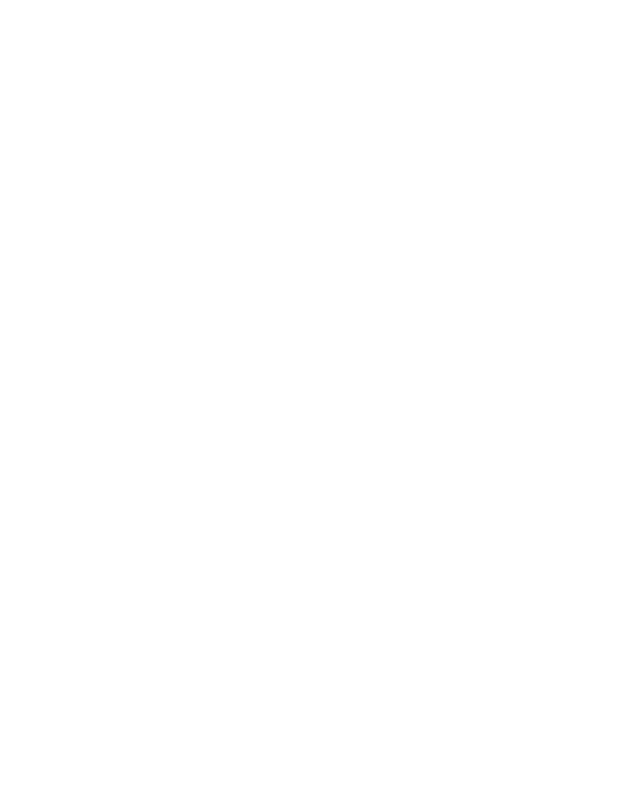
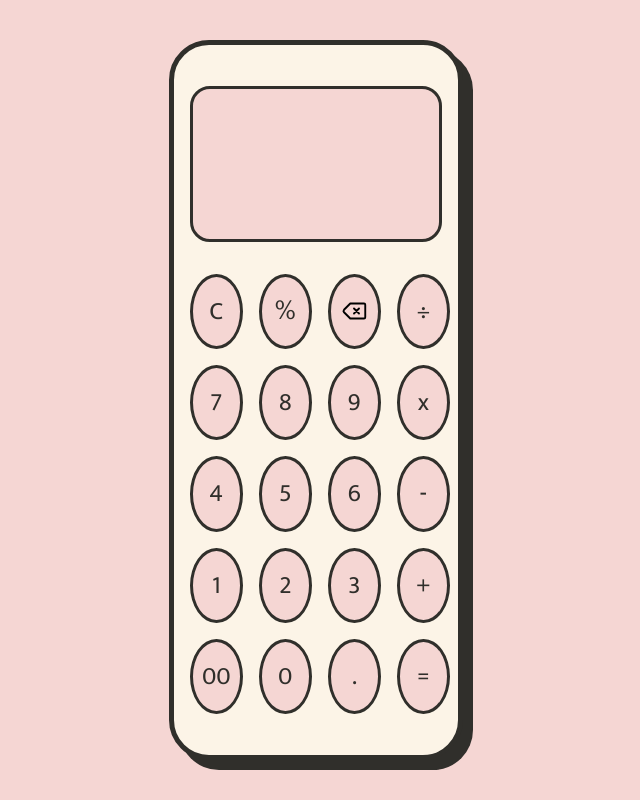
Before and after one commit to Karthikkk-24/JavaScriptCalculator, a plain HTML site: page index.html in a window 1280 px wide. Shown: the whole page, without its empty margins (324-964 px from the left). Drawn offline with Linux system fonts and the light colour scheme.

Commit message:
Design Ready

```diff
--- a/index.html
+++ b/index.html
@@ -11,7 +11,43 @@
 </head>
 
 <body>
-
+    <div class="page">
+        <div class="mobile">
+            <div class="input">
+                <input type="text" readonly>
+            </div>
+            <div class="operations">
+                <button class="calculator_btn">C</button>
+                <button class="calculator_btn">%</button>
+                <button class="calculator_btn">
+                    <svg xmlns="http://www.w3.org/2000/svg" class="icon icon-tabler icon-tabler-backspace" width="30"
+                        height="30" viewBox="0 0 24 24" stroke-width="1.5" stroke="black" fill="none"
+                        stroke-linecap="round" stroke-linejoin="round">
+                        <path stroke="none" d="M0 0h24v24H0z" fill="none" />
+                        <path d="M20 6a1 1 0 0 1 1 1v10a1 1 0 0 1 -1 1h-11l-5 -5a1.5 1.5 0 0 1 0 -2l5 -5z" />
+                        <path d="M12 10l4 4m0 -4l-4 4" />
+                    </svg>
+                </button>
+                <button class="calculator_btn">÷</button>
+                <button class="calculator_btn">7</button>
+                <button class="calculator_btn">8</button>
+                <button class="calculator_btn">9</button>
+                <button class="calculator_btn">x</button>
+                <button class="calculator_btn">4</button>
+                <button class="calculator_btn">5</button>
+                <button class="calculator_btn">6</button>
+                <button class="calculator_btn">-</button>
+                <button class="calculator_btn">1</button>
+                <button class="calculator_btn">2</button>
+                <button class="calculator_btn">3</button>
+                <button class="calculator_btn">+</button>
+                <button class="calculator_btn">00</button>
+                <button class="calculator_btn">0</button>
+                <button class="calculator_btn">.</button>
+                <button class="calculator_btn">=</button>
+            </div>
+        </div>
+    </div>
 
     <script src="main.js"></script>
 </body>
--- a/style.css
+++ b/style.css
@@ -7,4 +7,65 @@
 
 body {
   margin: 0 !important;
+  height: 100vh;
+  width: 100vw;
 }
+
+.page {
+  background: #f5d6d3;
+  height: 100%;
+  width: 100%;
+  display: flex;
+  align-items: center;
+  justify-content: center;
+}
+
+.mobile {
+  height: 90%;
+  width: 23%;
+  border-radius: 40px;
+  border: 5px solid #302f2b;
+  box-shadow: 10px 10px #302f2b;
+
+  display: flex;
+  flex-direction: column;
+  justify-content: center;
+  align-items: center;
+  padding: 1rem;
+  gap: 2rem;
+  background: #fcf4e7;
+}
+
+.input {
+  height: 23%;
+  width: 100%;
+}
+
+input {
+  height: 100%;
+  border-radius: 20px;
+  width: 100% !important;
+  background-color: #f5d6d3;
+  border: 3px solid #302f2b;
+}
+
+.operations {
+  height: 65%;
+  width: 100%;
+  display: grid;
+  grid-template-columns: 21% 21% 21% 21%;
+  column-gap: 1rem;
+  row-gap: 1rem;
+}
+
+.calculator_btn {
+  background: #f5d6d3;
+  color: #302f2b;
+  border-radius: 100%;
+  font-size: 25px;
+  text-align: center;
+  display: flex;
+  align-items: center;
+  justify-content: center;
+  border: 3px solid #302f2b;
+}
```
